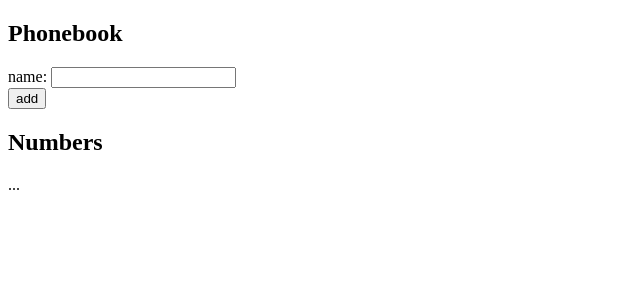
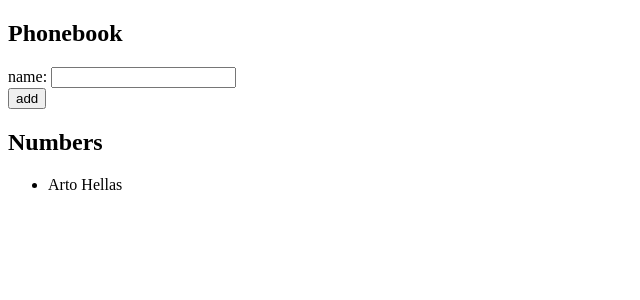
Before and after one commit to LiamHepworth/fullstackopen-2023, a React (Vite) app in the folder coursework/part2/phonebook/: page / in a window 1280 px wide. Shown: the top 300 px of the page, without its empty margins (0-640 px from the left). Built offline with nearby package versions, Linux system fonts and the light colour scheme.

Commit message:
2.6 -  Step 1 - Adding Names

```diff
--- a/coursework/part2/phonebook/src/App.jsx
+++ b/coursework/part2/phonebook/src/App.jsx
@@ -6,19 +6,31 @@ const App = () => {
   ])
   const [newName, setNewName] = useState('')
 
+  const addNewContact = (event) => {
+    event.preventDefault()
+
+    const newContact = {
+      name: newName,
+    }
+
+    setPersons(persons.concat(newContact))
+  };
+
   return (
     <div>
       <h2>Phonebook</h2>
-      <form>
-        <div>
-          name: <input />
-        </div>
+      <form onSubmit={addNewContact}>
+        <div>name: <input value={newName} onChange={e => setNewName(e.target.value)}/> </div>
         <div>
           <button type="submit">add</button>
         </div>
       </form>
       <h2>Numbers</h2>
-      ...
+      <ul>
+        {persons.map((person) => (
+          <li key={person.name}>{person.name}</li>
+        ))}
+      </ul>
     </div>
   )
 }
```
